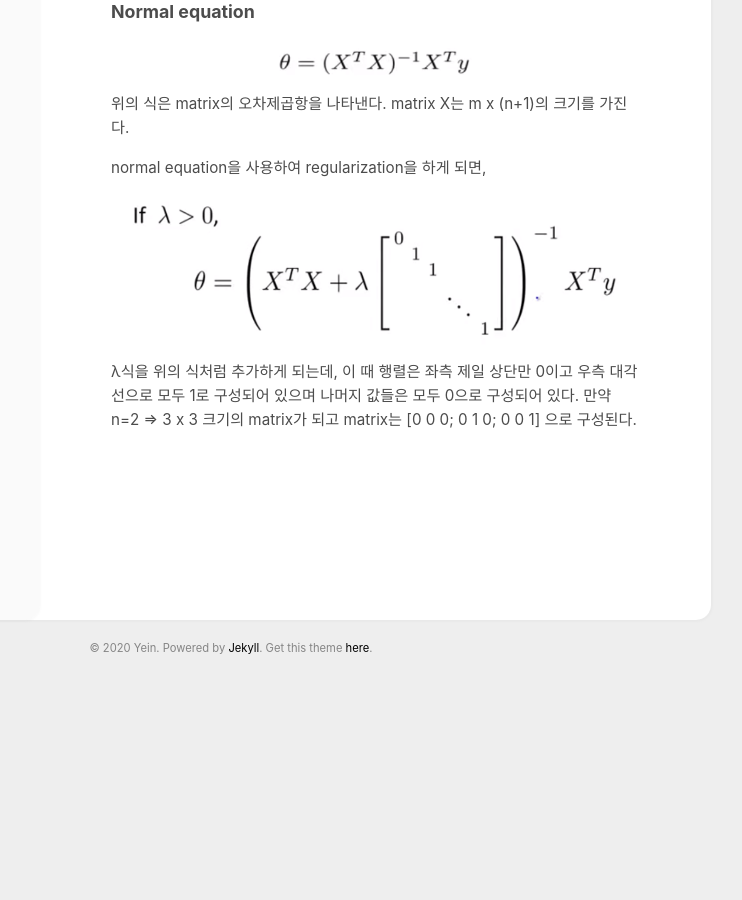
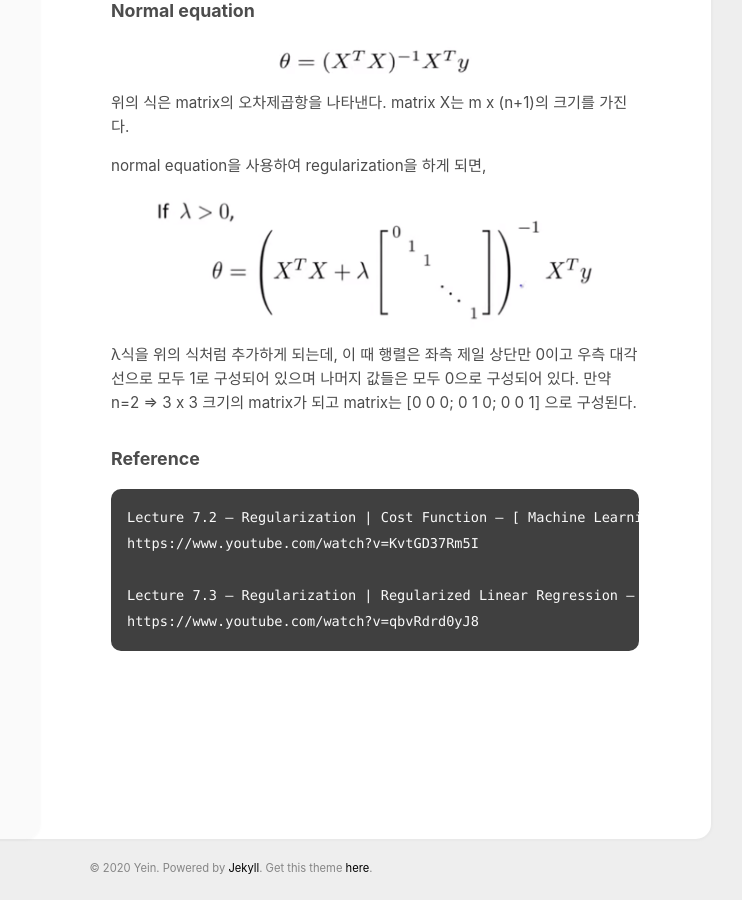
Before and after one commit to YeinHeo/yeinheo.github.io, a Jekyll site: the page built from _posts/2020-10-10-[ML]Regularization.md, in a window 1280 px wide and 900 px high, scrolled down 1929 px. Shown: the whole window, without its empty margins (409-1151 px from the left). Built offline with Jekyll 4.4.1, drawn with Linux system fonts in a browser that asks for light colours; before the commit the page ends 2610 px from its top, so only the background shows below that; some of the changed text lies outside the part shown.

Commit message:
Update and rename 2020-10-09-[ML]Regularization.md to 2020-10-10-[ML]Regularization.md

```diff
--- a/_posts/2020-10-09-[ML]Regularization.md
+++ b/_posts/2020-10-10-[ML]Regularization.md
@@ -5,11 +5,11 @@ comments: true
 ---
 
 
-# Regularization
+## Regularization
 
 ![Untitled%204.png](/assets/img/20-10-09/Regularization/Untitled%204.png){: width="250" height="25"}
 
-![Untitled%205.png](/assets/img/20-10-09/Regularization/Untitled%205.png){: width="320" height="70"}
+![Untitled%205.png](/assets/img/20-10-09/Regularization/Untitled%205.png){: width="340" height="70"}
 
 parmeter 세타0에서 n까지 중에서 몇개의 parameter에 작은 값을 주면 조금 더 단순해지면서 overfitting을 줄일 수 있다. 따라서 그에 해당하는 λ식을 cost function뒤에 추가해주었다. 세타0는 상수이므로 세타1부터 n까지 제곱해준 값을 더해준다.
 
@@ -20,11 +20,12 @@ parmeter 세타0에서 n까지 중에서 몇개의 parameter에 작은 값을
 
 
 
-- 또한 λ의 값을 잘 선택하는 것이 중요하다.
+** 또한 λ의 값을 잘 선택하는 것이 중요하다.**
 
-    ![Untitled%206.png](/assets/img/20-10-09/Regularization/Untitled%206.png){: width="400" height="200"}
+   ![Untitled%206.png](/assets/img/20-10-09/Regularization/Untitled%206.png){: width="400" height="200"}
 
-    만약  λ의 값이 너무 커지게 되면 세타의 값들이 아주 작아져 세타0만 남게 되어 직선이 되는데, 이 때 underfit이 된다.
+   만약  λ의 값이 너무 커지게 되면 세타의 값들이 아주 작아져 세타0만 남게 되어 직선이 되는데, 이 때 underfit이 된다.
+
 
 
 
@@ -46,6 +47,7 @@ parmeter 세타0에서 n까지 중에서 몇개의 parameter에 작은 값을
 
     세타j의 값은 1보다 작은 값을 계속 곱하므로 점점 작아지게 된다. 따라서 위의 과정을 통해 정규화가 된다.
 
+
 ### Normal equation
 
 ![Untitled%209.png](/assets/img/20-10-09/Regularization/Untitled%209.png){: width="200" height="35"}
@@ -54,6 +56,16 @@ parmeter 세타0에서 n까지 중에서 몇개의 parameter에 작은 값을
 
 normal equation을 사용하여 regularization을 하게 되면,
 
-![Untitled%2010.png](/assets/img/20-10-09/Regularization/Untitled%2010.png){: width="500" height="150"}
+![Untitled%2010.png](/assets/img/20-10-09/Regularization/Untitled%2010.png){: width="450" height="135"}
 
  λ식을 위의 식처럼 추가하게 되는데, 이 때  행렬은 좌측 제일 상단만 0이고 우측 대각선으로 모두 1로 구성되어 있으며 나머지 값들은 모두 0으로 구성되어 있다. 만약 n=2 ⇒ 3 x 3 크기의 matrix가 되고 matrix는 [0 0 0; 0 1 0; 0 0 1] 으로 구성된다.
+
+
+
+### Reference
+
+    Lecture 7.2 — Regularization | Cost Function — [ Machine Learning | Andrew Ng | Stanford University]
+    https://www.youtube.com/watch?v=KvtGD37Rm5I
+
+    Lecture 7.3 — Regularization | Regularized Linear Regression — [ Machine Learning | Andrew Ng | Stanford University]
+    https://www.youtube.com/watch?v=qbvRdrd0yJ8
```
